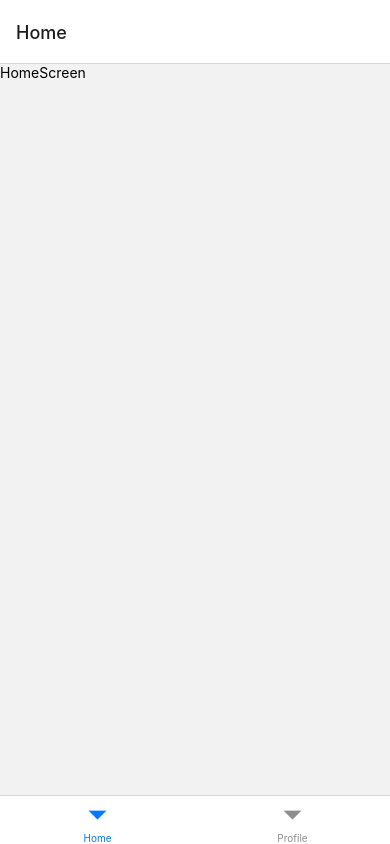
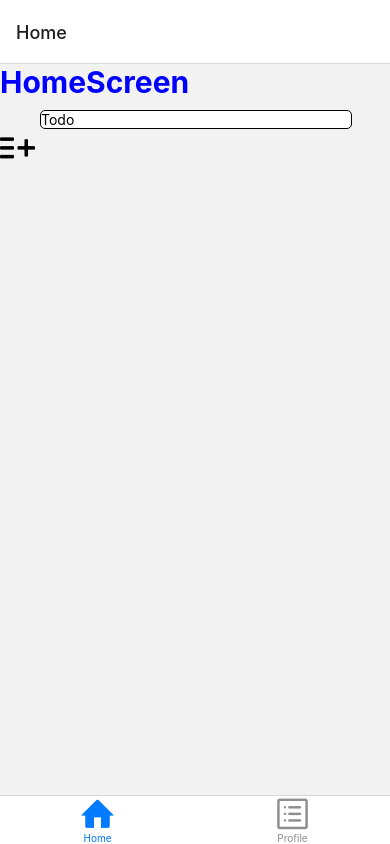
Before and after one commit to Paarthbathla338/ToDo-RN, a React Native app in the folder todo/: screen /Home in a window 390 px wide. Built offline with nearby package versions, Linux system fonts and the light colour scheme.

Commit message:
Loving React Native. True False Operator

```diff
--- a/todo/App.js
+++ b/todo/App.js
@@ -4,6 +4,8 @@ import ProfileScreen from './screens/TaskScreen';
 import { NavigationContainer } from '@react-navigation/native';
 import { createBottomTabNavigator } from '@react-navigation/bottom-tabs';
 import HomeScreen from './screens/HomeScreen';
+import { Ionicons,Entypo,AntDesign,FontAwesome5,MaterialIcons,FontAwesome,SimpleLineIcons,Fontisto } from '@expo/vector-icons';
+
 
 
 export default function App() {
@@ -12,8 +14,12 @@ export default function App() {
   return (
     <NavigationContainer>
       <Tab.Navigator>
-        <Tab.Screen name="Home" component={HomeScreen} />
-        <Tab.Screen name="Profile" component={ProfileScreen} />
+        <Tab.Screen name="Home" component={HomeScreen} options={{
+          tabBarIcon: ({ color }) => <Entypo name="home" size={30}  color={color} style={{fontSize:35}}  />,
+          }}  />
+        <Tab.Screen name="Profile" component={ProfileScreen} options={{
+          tabBarIcon: ({ color }) => <AntDesign name="profile" size={30}  color={color} style={{fontSize:35}}  />,
+      }} />
       </Tab.Navigator>
     </NavigationContainer>
   );
--- a/todo/screens/HomeScreen.js
+++ b/todo/screens/HomeScreen.js
@@ -1,14 +1,51 @@
-import { StyleSheet, Text, View } from 'react-native'
+import { StyleSheet, Text, View, Image, TextInput, TouchableOpacity } from 'react-native'
 import React from 'react'
+import { Ionicons,Entypo,AntDesign,FontAwesome5,MaterialIcons,FontAwesome,SimpleLineIcons,Fontisto } from '@expo/vector-icons';
+import { useState } from 'react';
+
+
+
+
 
 const HomeScreen = () => {
+    const data=[]
+    const [pressed, setPressed]=useState(false);
+
   return (
     <View>
-      <Text>HomeScreen</Text>
+        <Image style={styles.image}/>
+      <Text style={styles.text}>HomeScreen</Text>
+      <TextInput placeholder="Todo" style={styles.input}/>
+      <TouchableOpacity style={styles.button} onPress={()=>{setPressed(true), setTimeout(()=>{setPressed(false)},2000)}}><Entypo name={pressed?"home":"add-to-list"} size={30}  style={{fontSize:35,color:pressed?"green":"black"}}  /></TouchableOpacity>
+
     </View>
   )
 }
 
 export default HomeScreen
 
-const styles = StyleSheet.create({})
+const styles = StyleSheet.create({
+    text:{
+        fontSize:30,
+        color:'blue',
+        fontWeight:"bold",
+
+    },
+    input:{
+        borderWidth:1,
+        width:"80%",
+        height:"25%",
+        borderRadius:5,
+        marginTop:10,
+        marginLeft:40,
+        marginRight:10,
+        justifyContent:"center",
+        alignItems:"center",
+        backgroundColor:"#fff",
+
+
+    },
+    button:{
+
+    }
+})
```
